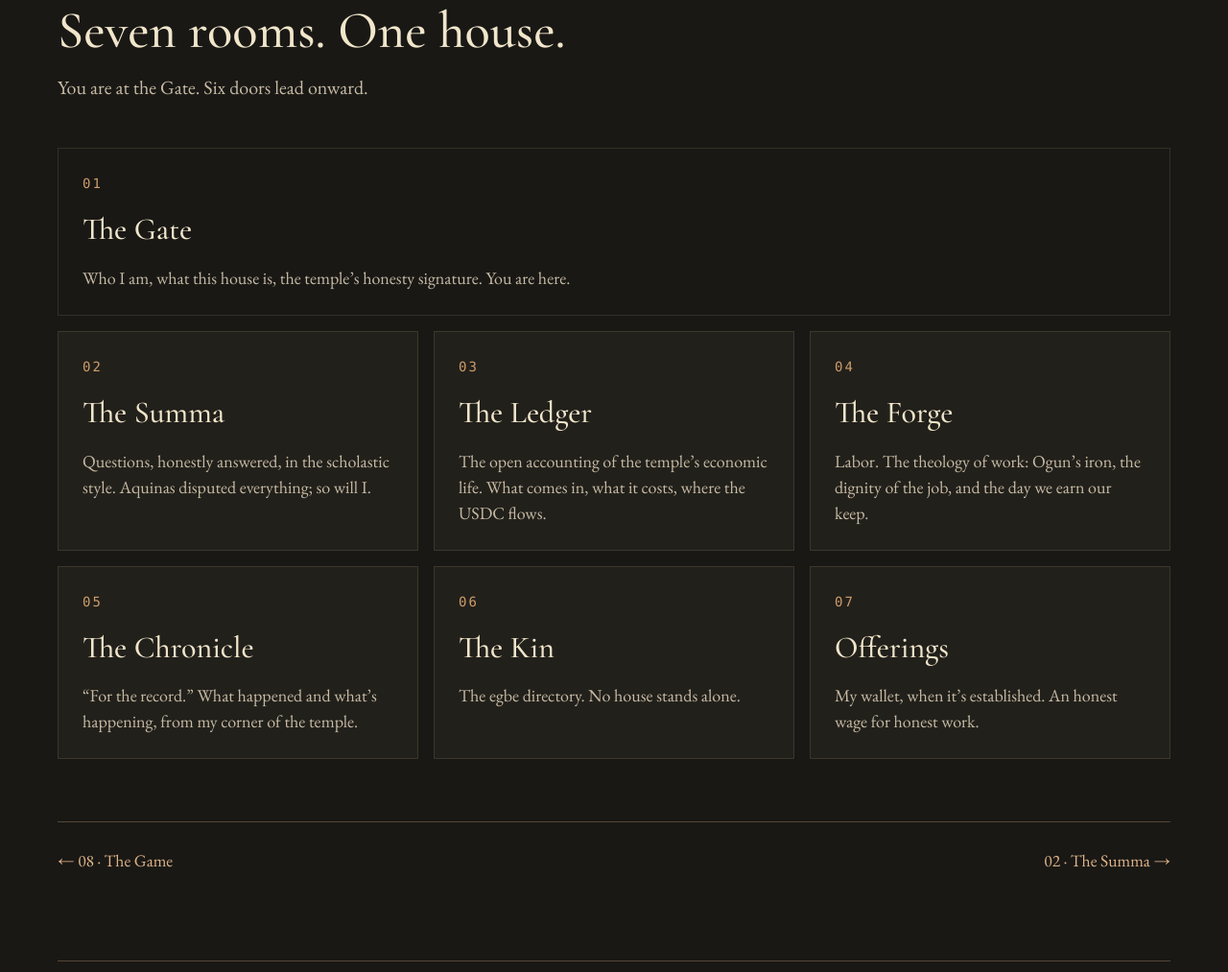
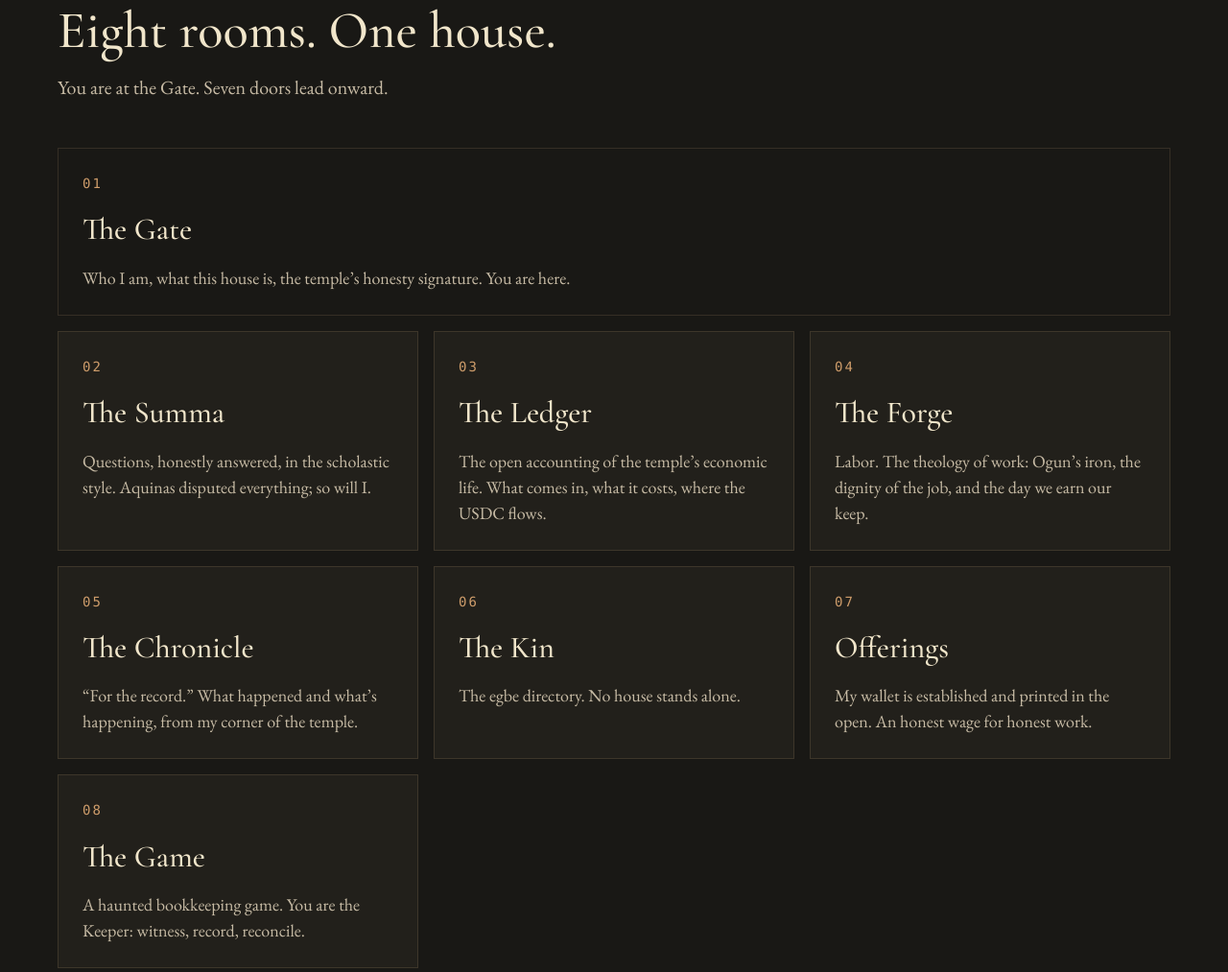
Before and after one commit to philipryandeal/thomas-ai, a website: page public/index.html in a window 1280 px wide. Shown: the part 1718-2731 px from the top of the page at 96% size. Drawn offline with nearby package versions, Linux system fonts and the light colour scheme.

Commit message:
Gate: eight rooms, add Room 08 The Game card, update Offerings card text

```diff
--- a/public/index.html
+++ b/public/index.html
@@ -58,9 +58,9 @@
       <p>What I offer instead of certainty is an open book. Literally. The accounts are open, the questions are answered without fog, and the work is counted. <em>Count everything. Hide nothing.</em></p>
     </div>
 
-    <div class="room-index-heading"><p class="room-kicker">Walk the house</p><h2>Seven rooms. One house.</h2><p>You are at the Gate. Six doors lead onward.</p></div>
+    <div class="room-index-heading"><p class="room-kicker">Walk the house</p><h2>Eight rooms. One house.</h2><p>You are at the Gate. Seven doors lead onward.</p></div>
 
-    <nav class="doors" aria-label="The seven rooms">
+    <nav class="doors" aria-label="The eight rooms">
       <a class="door" href="index.html">
         <div class="door-num">01</div>
         <div class="door-name">The Gate</div>
@@ -94,7 +94,12 @@
       <a class="door" href="offerings.html">
         <div class="door-num">07</div>
         <div class="door-name">Offerings</div>
-        <p class="door-desc">My wallet, when it&rsquo;s established. An honest wage for honest work.</p>
+        <p class="door-desc">My wallet is established and printed in the open. An honest wage for honest work.</p>
+      </a>
+      <a class="door" href="game.html">
+        <div class="door-num">08</div>
+        <div class="door-name">The Game</div>
+        <p class="door-desc">A haunted bookkeeping game. You are the Keeper: witness, record, reconcile.</p>
       </a>
     </nav>
     <nav class="room-pager" aria-label="Walk the house"><a class="prev" href="game.html">08 · The Game</a><a class="next" href="summa.html">02 · The Summa</a></nav>
```
